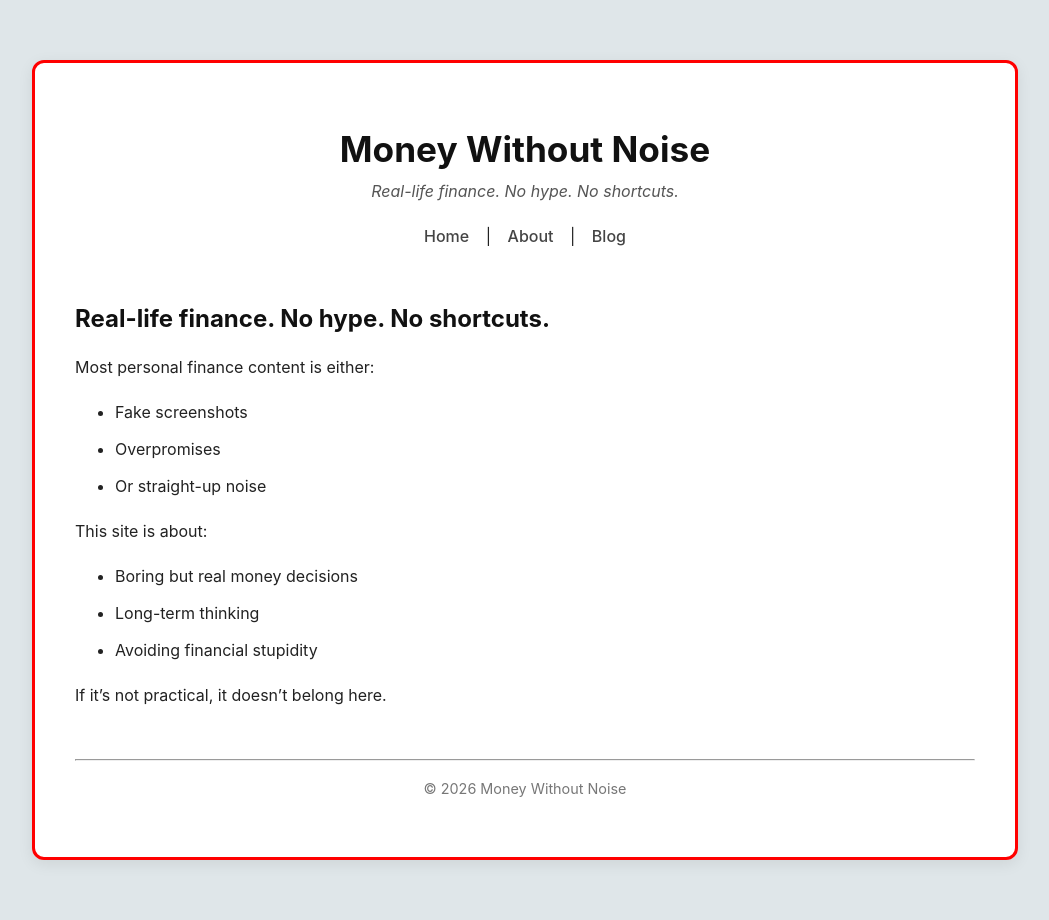
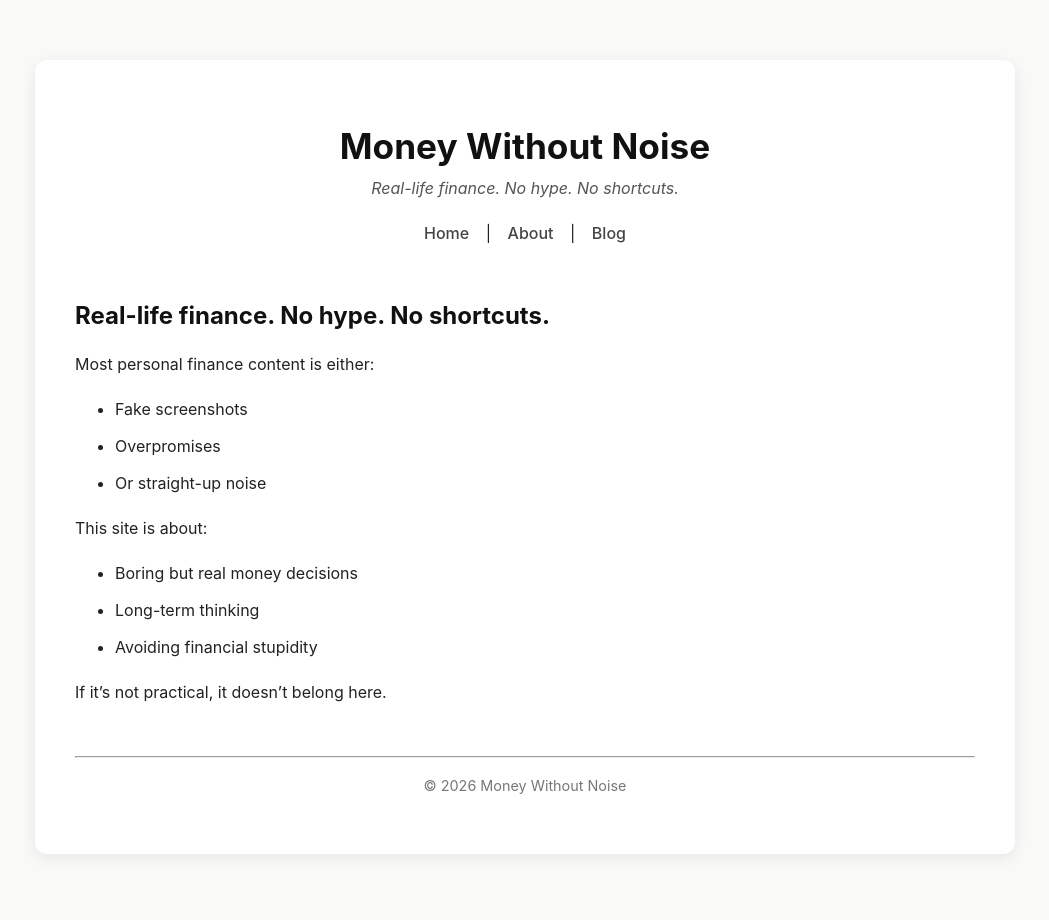
Before and after one commit to HarieshMK/HarieshMK.github.io, a Jekyll site: the page built from index.md, in a window 1280 px wide. Shown: the whole page, without its empty margins (115-1164 px from the left). Built offline with Jekyll 4.4.1, drawn with Linux system fonts in a browser that asks for light colours.

Commit message:
Update style.css

```diff
--- a/assets/css/style.css
+++ b/assets/css/style.css
@@ -1,16 +1,12 @@
 /* ===== Base Page ===== */
 
 body {
-  background-color: #dfe6e9; /* clearly visible grey-blue */
+  background-color: #f9f9f7;
   color: #222;
   font-family: -apple-system, BlinkMacSystemFont, "Segoe UI", Roboto, Helvetica, Arial, sans-serif;
   line-height: 1.7;
   margin: 0;
 }
-.container {
-  border: 3px solid red;
-}
-
 
 /* ===== Layout ===== */
 
```
